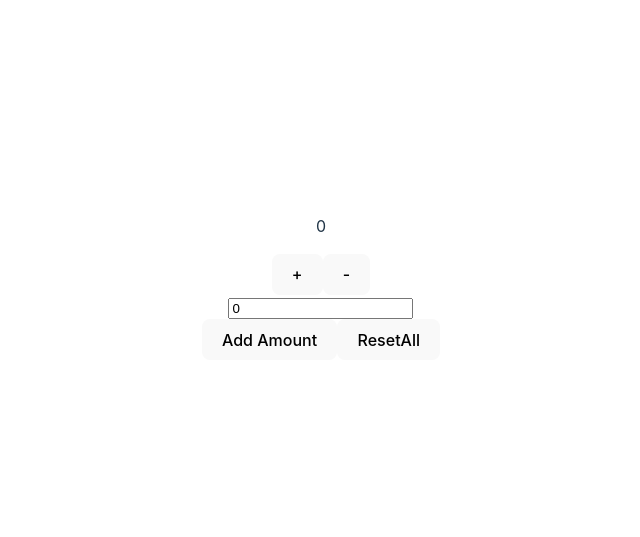
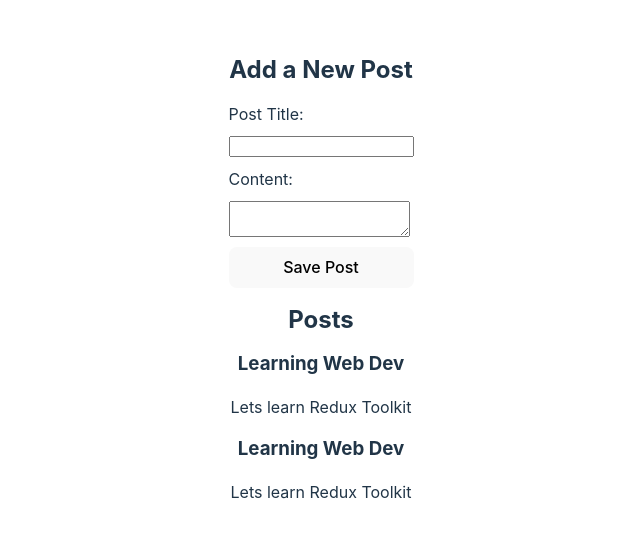
Before and after one commit to ArnabChatterjee20k/React---ReduxToolkit, a React (Vite) app in the folder reduxtoolkit/: page / in a window 1280 px wide. Shown: the part 121-658 px from the top of the page, without its empty margins (319-959 px from the left). Built offline with nearby package versions, Linux system fonts and the light colour scheme.

Commit message:
Part2 - Added a form for adding blog and some notes as well

```diff
--- a/reduxtoolkit/src/App.jsx
+++ b/reduxtoolkit/src/App.jsx
@@ -2,13 +2,17 @@ import { useState } from "react";
 import reactLogo from "./assets/react.svg";
 import "./App.css";
 import Counter from "./features/counter/Counter";
+import PostsList from "./features/post/PostsList";
+import AddPostForm from "./features/post/AddPostForm";
 
 function App() {
   const [count, setCount] = useState(0);
 
   return (
     <div className="App">
-      <Counter />
+      {/* <Counter /> */}
+      <AddPostForm/>
+      <PostsList/>
     </div>
   );
 }
--- a/reduxtoolkit/src/app/store.js
+++ b/reduxtoolkit/src/app/store.js
@@ -1,7 +1,9 @@
 import { configureStore } from "@reduxjs/toolkit";
 import counterReducer from "../features/counter/counterSlice";
+import postReducer from "../features/post/postSlice";
 export const store = configureStore({
     reducer:{
-        counter:counterReducer
+        // counter:counterReducer
+        posts:postReducer
     }
 })
--- /dev/null
+++ b/reduxtoolkit/src/features/post/AddPostForm.jsx
@@ -0,0 +1,57 @@
+import { nanoid } from "@reduxjs/toolkit";
+import { useState } from "react";
+import { useDispatch, useSelector } from "react-redux";
+import { postAdded } from "./postSlice";
+
+const AddPostForm = () => {
+    const dispatch = useDispatch()
+
+    const [title, setTitle] = useState('')
+    const [content, setContent] = useState('')
+    const [userId, setUserId] = useState('')
+
+
+    const onTitleChanged = e => setTitle(e.target.value)
+    const onContentChanged = e => setContent(e.target.value)
+    const onAuthorChanged = e => setUserId(e.target.value)
+
+    const onSavePostClicked = () => {
+        if (title && content) {
+            dispatch(
+                postAdded({title, content, id:nanoid()})
+            )
+            setTitle('')
+            setContent('')
+        }
+    }
+
+
+    return (
+        <section>
+            <h2>Add a New Post</h2>
+            <form style={{display:"flex",flexDirection:"column",gap:10,alignItems:"flex-start"}}>
+                <label htmlFor="postTitle">Post Title:</label>
+                <input
+                    type="text"
+                    id="postTitle"
+                    name="postTitle"
+                    value={title}
+                    onChange={onTitleChanged}
+                />
+                <label htmlFor="postContent">Content:</label>
+                <textarea
+                    id="postContent"
+                    name="postContent"
+                    value={content}
+                    onChange={onContentChanged}
+                />
+                <button
+                    type="button"
+                    style={{alignSelf:"stretch"}}
+                    onClick={onSavePostClicked}
+                >Save Post</button>
+            </form>
+        </section>
+    )
+}
+export default AddPostForm
--- /dev/null
+++ b/reduxtoolkit/src/features/post/PostsList.jsx
@@ -0,0 +1,18 @@
+import React from "react";
+import { useSelector } from "react-redux";
+import { selectAllPosts } from "./postSlice";
+export default function PostsList() {
+  const posts = useSelector(selectAllPosts);
+  const renderedPosts = posts.map((post) => (
+    <article key={post.id}>
+      <h3>{post.title}</h3>
+      <p>{post.content.substring(0, 100)}</p>
+    </article>
+  ));
+  return (
+    <section>
+      <h2>Posts</h2>
+      {renderedPosts}
+    </section>
+  );
+}
--- /dev/null
+++ b/reduxtoolkit/src/features/post/postSlice.js
@@ -0,0 +1,21 @@
+import { createSlice } from "@reduxjs/toolkit";
+
+const initialState = [
+    {id:'1',title:"Learning Web Dev",content:"Lets learn Redux Toolkit"},
+    {id:'2',title:"Learning Web Dev",content:"Lets learn Redux Toolkit"},
+]
+
+const postsSlice = createSlice({
+    name:"posts",
+    initialState,
+    reducers:{
+        postAdded(state,action){
+            state.push(action.payload)
+        }
+    }
+})
+
+// selector functions
+export const selectAllPosts = (state)=>state.posts
+export const {postAdded} = postsSlice.actions
+export default postsSlice.reducer
```
Also changed, not shown: 1 other file (tests, documents, lock files or other folders).
